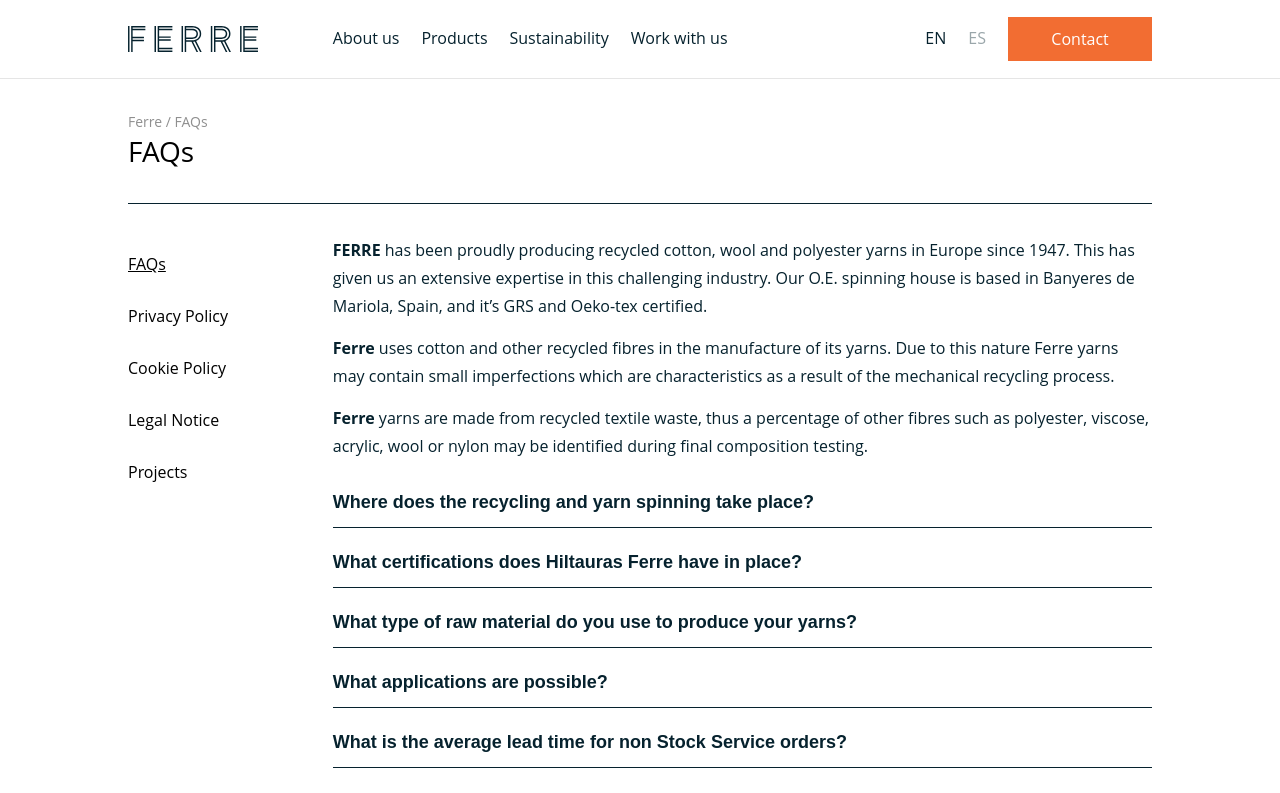
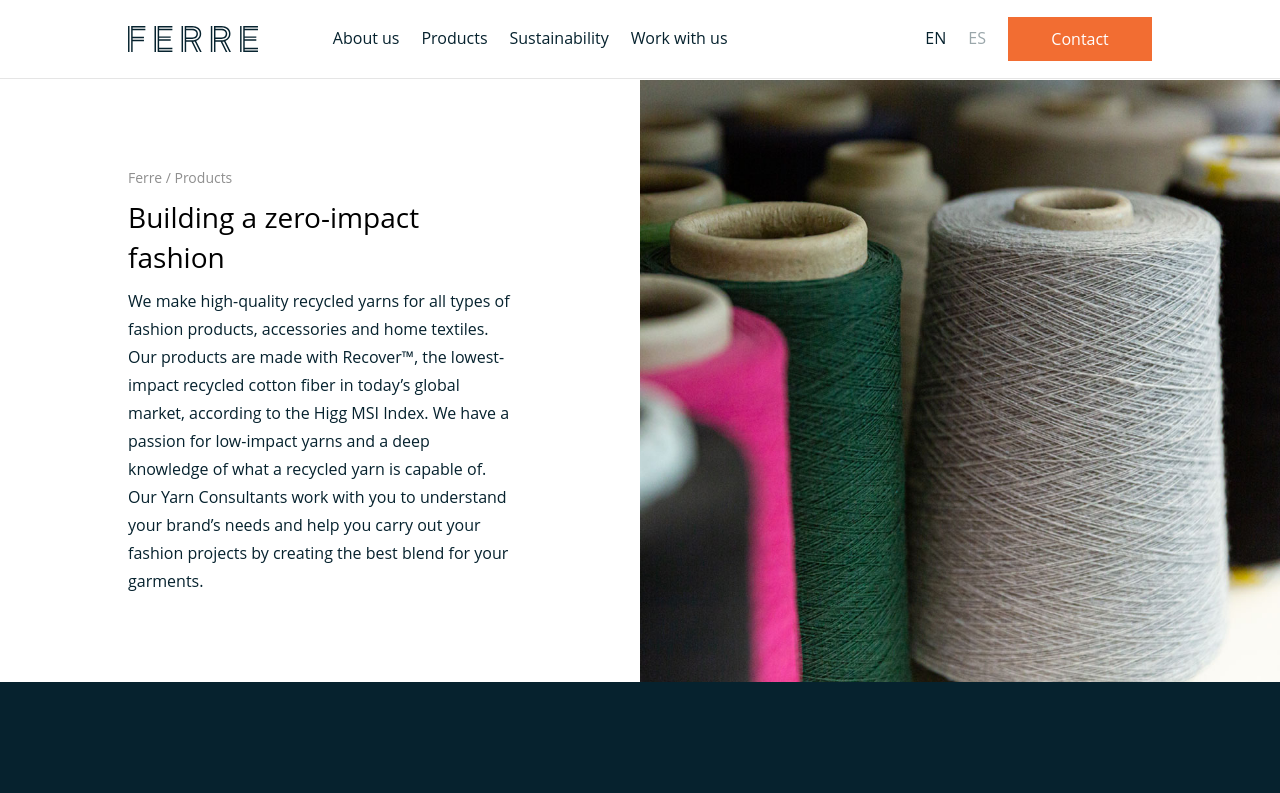
Before and after one commit to Edilberto-Vazquez/ferreyarns-clone-page, a React (Create React App) app: page / in a window 1280 px wide. Shown: the top 793 px of the page. Built offline with nearby package versions, Linux system fonts and the light colour scheme.

Commit message:
color type in sectionOptions

```diff
--- a/src/components/SectionItem.jsx
+++ b/src/components/SectionItem.jsx
@@ -3,14 +3,29 @@
 
 // change section options
 
-export const SectionOptions = ({ listItems, section, setSection }) => {
+export const SectionOptions = ({
+  listItems,
+  section,
+  setSection,
+  color,
+  focusType,
+}) => {
+  const focusClass = (focusType) => {
+    if (focusType === "underline") {
+      return "current-section-underline";
+    } else if (focusType === "color") {
+      return "current-section-color";
+    }
+  };
   return (
     <aside className="current-section">
       {listItems.map((item) => (
         <li
           key={item}
           onClick={() => setSection(item)}
-          className={`${section === item ? "current-section-underline" : null}`}
+          className={`${
+            color === "secondary" ? "current-section-font-color" : null
+          } ${section === item ? focusClass(focusType) : null}`}
         >
           {item}
         </li>
--- a/src/components/styles/SectionItem.css
+++ b/src/components/styles/SectionItem.css
@@ -1,3 +1,5 @@
+/* change section options */
+
 .current-section {
   display: grid;
   grid-auto-rows: min-content;
@@ -7,12 +9,23 @@
 
 .current-section li {
   cursor: pointer;
-  font-size: 1.6rem;
+  font-size: 1.8rem;
 }
 
 .current-section-underline {
   text-decoration: underline;
 }
+
+.current-section-font-color {
+  color: white;
+}
+
+.current-section-color {
+  color: #f26d32;
+  font-weight: 700;
+}
+
+/* section main content */
 
 .section-description {
   display: grid;
@@ -23,6 +36,8 @@
   font-size: 1.6rem;
   font-weight: 700;
 }
+
+/* list type in section */
 
 .section-description ul li,
 .section-description ol li {
--- a/src/index.css
+++ b/src/index.css
@@ -80,6 +80,14 @@
   outline: none;
 }
 
+.sectionOptions {
+  width: 100%;
+  height: auto;
+  display: grid;
+  padding-top: 32px;
+  row-gap: 14px;
+}
+
 @media (min-width: 980px) {
   h2 {
     font-size: 2.8rem;
@@ -88,4 +96,7 @@
   a {
     font-size: 1.6rem;
   }
+  .sectionOptions {
+    grid-template-columns: 2fr 4fr;
+  }
 }
--- a/src/index.js
+++ b/src/index.js
@@ -14,11 +14,11 @@
   <React.StrictMode>
     {/* <Home /> */}
     {/* <AboutUs /> */}
-    {/* <Products /> */}
+    <Products />
     {/* <WorkWithUs /> */}
     {/* <Certifications /> */}
     {/* <CircularProcess /> */}
-    <SomeQuestions />
+    {/* <SomeQuestions /> */}
   </React.StrictMode>,
   document.getElementById("root")
 );
--- a/src/pages/Products.jsx
+++ b/src/pages/Products.jsx
@@ -1,4 +1,4 @@
-import React from "react";
+import React, { useState } from "react";
 import Header from "../components/Header";
 import Footer from "../components/Footer";
 import FeatureSection from "../components/FeatureSection";
@@ -15,11 +15,13 @@
   EcologicalDescription,
   EcologicalMaterial,
 } from "../components/EcologicalDescription";
+import { SectionOptions } from "../components/SectionItem";
 import products from "../assets/images/products.jpg";
 import logo from "../assets/icons/ferre-yarns.svg";
 import "./styles/Products.css";
 
 const Products = () => {
+  const [section, setSection] = useState("All");
   return (
     <>
       <Header />
@@ -49,20 +51,24 @@
               wool or nylon may be identified during final composition testing.
             </p>
           </div>
-          <div className="ecological-section-features">
-            <aside className="ecological-section-features__list">
-              <ul>
-                <li>All</li>
-                <li>Recover™ recycled cotton</li>
-                <li>Recycled Polyester</li>
-                <li>Recycled wool</li>
-                <li>Organic cotton</li>
-                <li>Post-consumer</li>
-                <li>TENCEL™</li>
-                <li>Acrylic</li>
-                <li>Polyester</li>
-              </ul>
-            </aside>
+          <div className="ecological-section-features sectionOptions">
+            <SectionOptions
+              listItems={[
+                "All",
+                "Recover™ recycled cotton",
+                "Recycled Polyester",
+                "Recycled wool",
+                "Organic cotton",
+                "Post-consumer",
+                "TENCEL™",
+                "Acrylic",
+                "Polyester",
+              ]}
+              section={section}
+              setSection={setSection}
+              color="secondary"
+              focusType="color"
+            />
             <div className="ecological-section-features__description">
               <EcologicalSection
                 title="funo"
--- a/src/pages/SomeQuestions.jsx
+++ b/src/pages/SomeQuestions.jsx
@@ -34,7 +34,7 @@
           <h4>Ferre / {section}</h4>
           <h2>{section}</h2>
         </div>
-        <div className="some-questions-container">
+        <div className="some-questions-container sectionOptions">
           <SectionOptions
             listItems={[
               "FAQs",
@@ -43,9 +43,9 @@
               "Legal Notice",
               "Projects",
             ]}
-            itemName="FAQs"
             section={section}
             setSection={setSection}
+            focusType="underline"
           />
           {handleSection()}
         </div>
--- a/src/pages/styles/Products.css
+++ b/src/pages/styles/Products.css
@@ -1,9 +1,5 @@
 .ecological-section {
-  width: 100%;
-  height: auto;
   padding: 10% 10%;
-  display: grid;
-  row-gap: 14px;
   background-color: var(--primary-font);
 }
 
@@ -11,7 +7,6 @@
   padding-bottom: 14px;
   display: grid;
   row-gap: 14px;
-  border-bottom: 1px solid white;
 }
 
 .ecological-section-description img {
@@ -19,24 +14,7 @@
 }
 
 .ecological-section-features {
-  padding-top: 14px;
-  display: grid;
-}
-
-.ecological-section-features__list {
-  padding: 14px 0;
-  border-bottom: 1px solid white;
-}
-
-.ecological-section-features__list ul {
-  display: grid;
-  row-gap: 24px;
-}
-
-.ecological-section-features__list ul li {
-  font-size: 1.8rem;
-  font-weight: 700;
-  color: white;
+  border-top: 1px solid white;
 }
 
 .ecological-section-features__description {
@@ -51,7 +29,4 @@
     padding: 14px 0;
     border-bottom: none;
   }
-  .ecological-section-features {
-    grid-template-columns: 1fr 4fr;
-  }
 }
--- a/src/pages/styles/SomeQuestions.css
+++ b/src/pages/styles/SomeQuestions.css
@@ -3,11 +3,6 @@
 }
 
 .some-questions-container {
-  width: 100%;
-  height: auto;
-  padding-top: 32px;
-  display: grid;
-  row-gap: 14px;
   border-top: 1px solid var(--primary-font);
 }
 
@@ -19,9 +14,3 @@
   display: grid;
   row-gap: 32px;
 }
-
-@media (min-width: 980px) {
-  .some-questions-container {
-    grid-template-columns: 1fr 4fr;
-  }
-}
```
